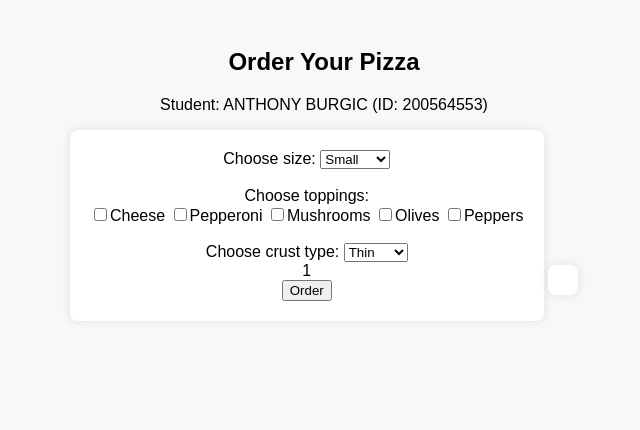
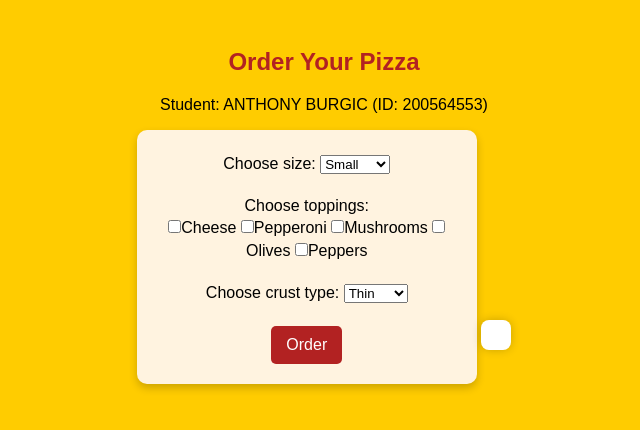
Before and after one commit to AnthonyBurgic1/ASGNMNT3, a plain HTML site: page index.html in a window 1280 px wide. Shown: the whole page, without its empty margins (316-956 px from the left). Drawn offline with Linux system fonts and the light colour scheme.

Commit message:
chnaged some stuff up and added a whole new code from my pre-written stuff from before

```diff
--- a/index.html
+++ b/index.html
@@ -6,25 +6,47 @@
     <title>Pizza Order Form</title>
     <style>
         body {
-            font-family: Arial, sans-serif;
-            background-color: #f8f8f8;
+            font-family: 'Arial', sans-serif;
+            background-color: #ffcc00;
             text-align: center;
             padding: 20px;
         }
+        h2 {
+            color: #b22222;
+        }
         form {
-            background: white;
+            background: #fff3e0;
             padding: 20px;
-            border-radius: 8px;
-            box-shadow: 0 0 10px rgba(0, 0, 0, 0.1);
+            border-radius: 10px;
+            box-shadow: 0 4px 8px rgba(0, 0, 0, 0.2);
             display: inline-block;
+            width: 300px;
+        }
+        label, select, input {
+            margin: 5px 0;
+        }
+        button {
+            background-color: #b22222;
+            color: white;
+            border: none;
+            padding: 10px 15px;
+            cursor: pointer;
+            font-size: 16px;
+            border-radius: 5px;
+            transition: 0.3s;
+        }
+        button:hover {
+            background-color: #8b0000;
         }
         .output {
             margin-top: 20px;
             padding: 15px;
             background: #fff;
             border-radius: 8px;
-            box-shadow: 0 0 10px rgba(0, 0, 0, 0.1);
+            box-shadow: 0 0 10px rgba(0, 0, 0, 0.2);
             display: inline-block;
+            font-weight: bold;
+            color: #b22222;
         }
     </style>
 </head>
@@ -52,7 +74,7 @@
             <option value="Thick">Thick</option>
             <option value="Stuffed">Stuffed</option>
         </select>
-        <br>1<br>
+        <br><br>
         <button type="button" onclick="orderPizza()">Order</button>
     </form>
 
```
